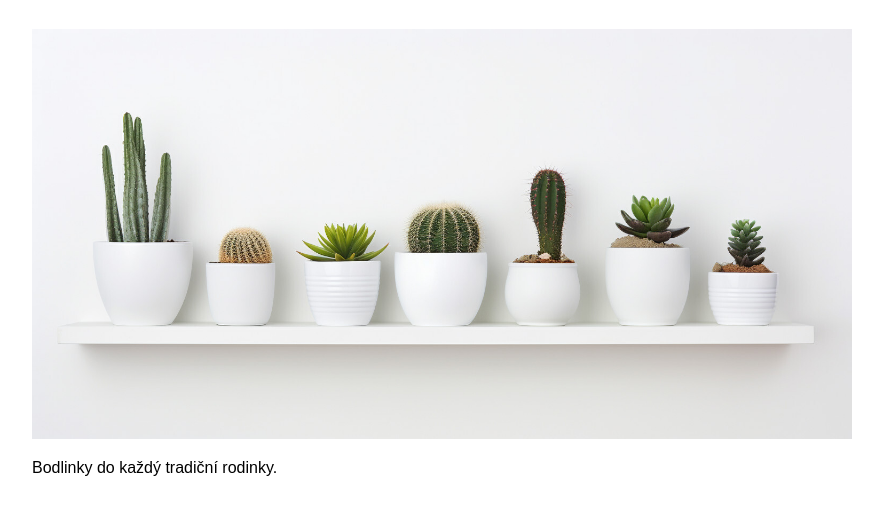
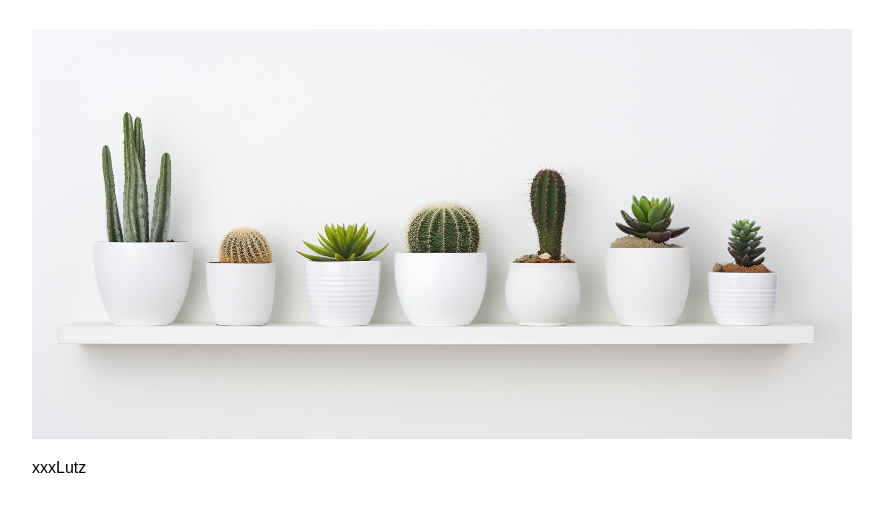
Before and after one commit to TerkaSm/kaktusy, a plain HTML site: page index.html in a window 1280 px wide. Shown: the part 90-604 px from the top of the page, without its empty margins (198-1081 px from the left). Drawn offline with Linux system fonts and the light colour scheme.

Commit message:
Změna odstavce

```diff
--- a/index.html
+++ b/index.html
@@ -10,7 +10,7 @@
     <div class="container">
         <h1>Bodliny pro každou bytost</h1>
         <img class="banner" src="./img/kaktusy.jpg"/>
-        <p>Bodlinky do každý tradiční rodinky.</p>
+        <p>xxxLutz</p>
     </div>
 </body>
 </html>
```
